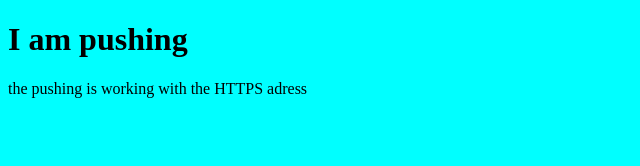
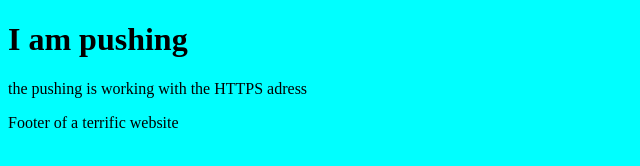
Before and after one commit to AJUP86/Newgit, a plain HTML site: page index.html in a window 1280 px wide. Shown: the whole page, without its empty margins (0-640 px from the left). Drawn offline with Linux system fonts and the light colour scheme.

Commit message:
Footer added

```diff
--- a/index.html
+++ b/index.html
@@ -10,6 +10,8 @@
 <body>
     <h1>I am pushing</h1>
     <p>the pushing is working with the HTTPS adress</p>
-
+    <footer>
+        <p>Footer of a terrific website</p>
+    </footer>
 </body>
 </html>
```
